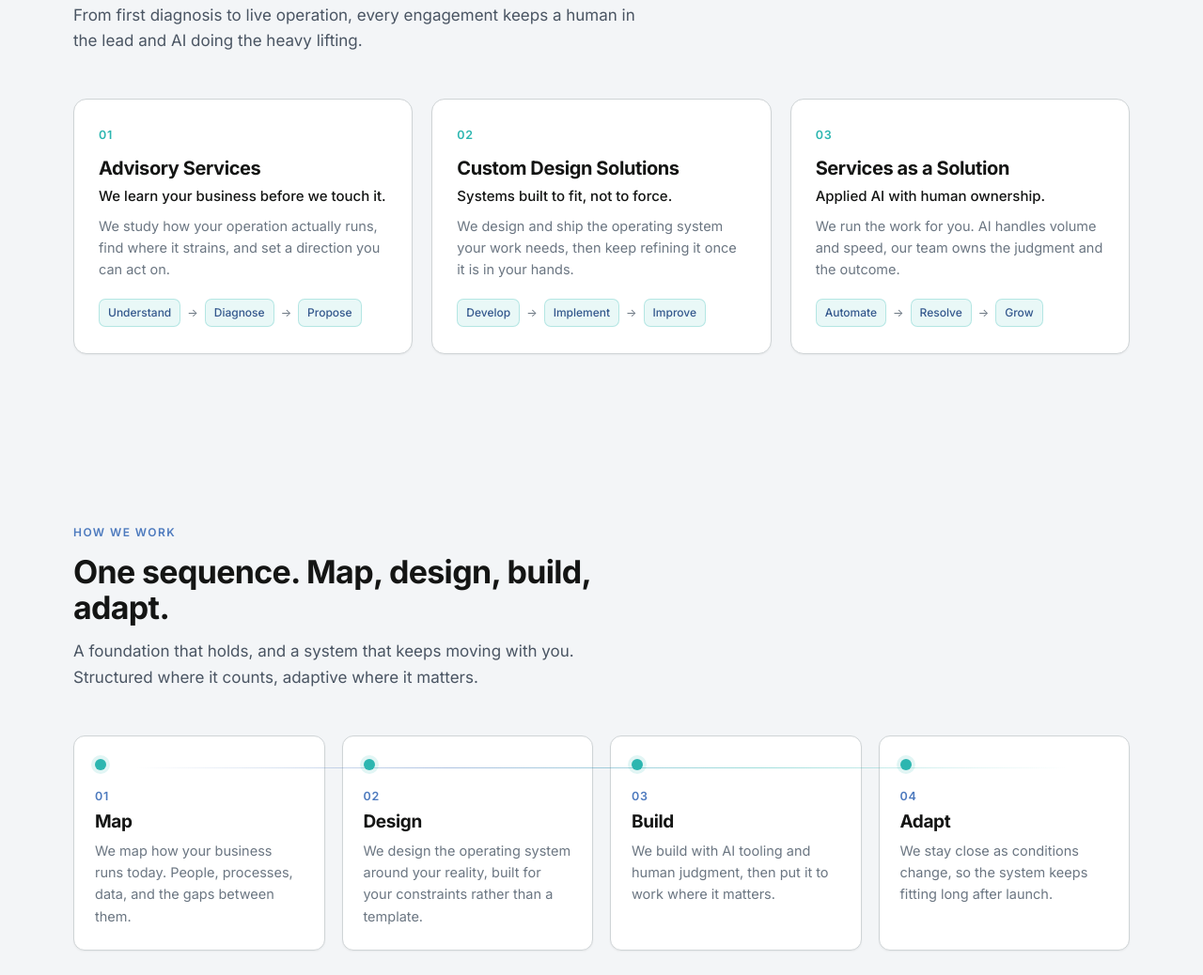
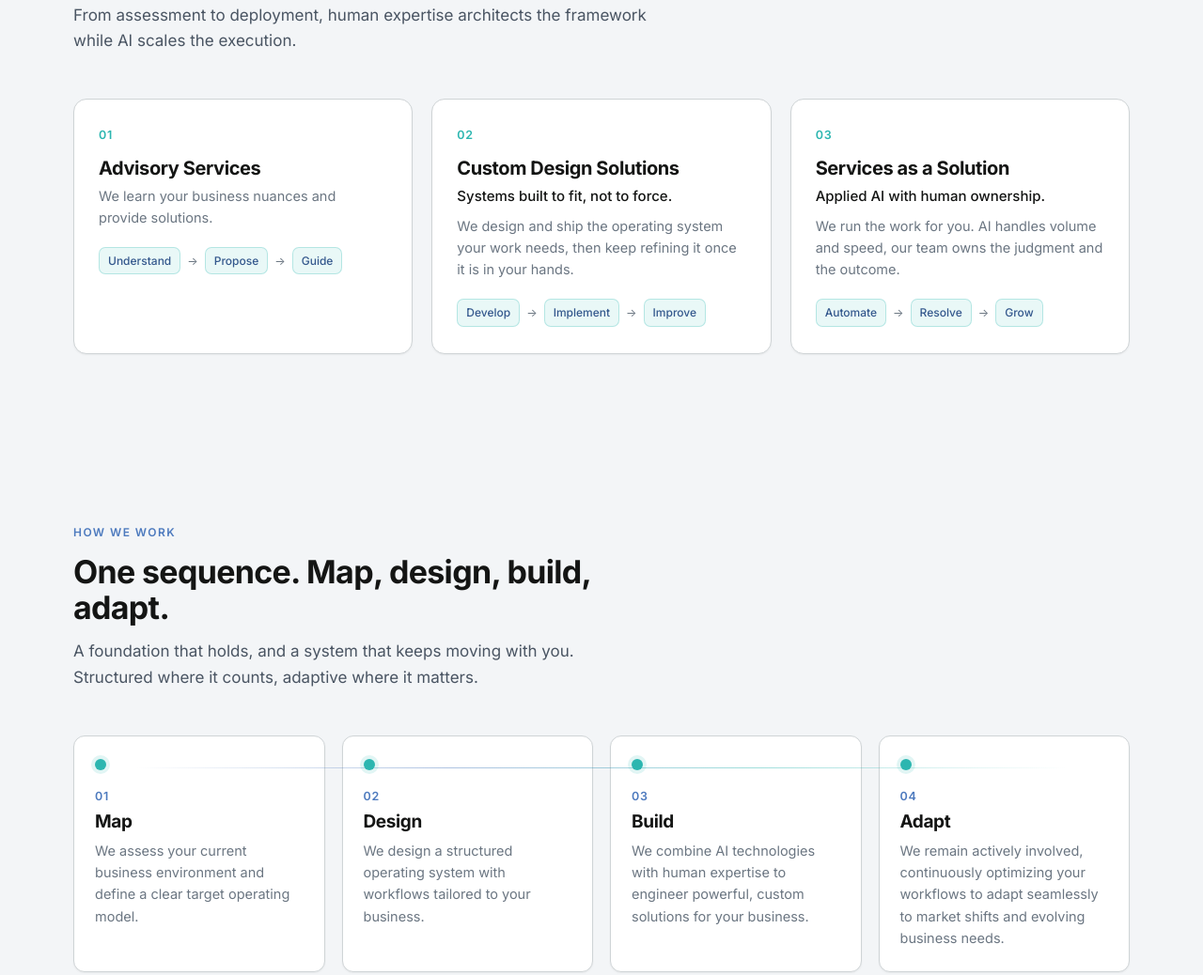
Before and after one commit to Damiratta/Centria-site, a plain HTML site: page index.html in a window 1280 px wide. Shown: the part 1093-2131 px from the top of the page at 94% size. Drawn offline with Linux system fonts and the light colour scheme.

Commit message:
Update index.html

```diff
--- a/index.html
+++ b/index.html
@@ -267,18 +267,18 @@
       <div class="section-head reveal">
         <span class="eyebrow">What we do</span>
         <h2>Three ways we build the system around you.</h2>
-        <p>From first diagnosis to live operation, every engagement keeps a human in the lead and AI doing the heavy lifting.</p>
+        <p>From assessment to deployment, human expertise architects the framework while AI scales the execution.</p>
       </div>
       <div class="services-grid">
         <article class="card reveal">
           <div class="num">01</div>
           <h3>Advisory Services</h3>
-          <p class="pitch">We learn your business before we touch it.</p>
-          <p class="desc">We study how your operation actually runs, find where it strains, and set a direction you can act on.</p>
+
+          <p class="desc">We learn your business nuances and provide solutions.</p>
           <div class="flow">
             <span class="step">Understand</span><span class="sep">&rarr;</span>
-            <span class="step">Diagnose</span><span class="sep">&rarr;</span>
-            <span class="step">Propose</span>
+            <span class="step">Propose</span><span class="sep">&rarr;</span>
+            <span class="step">Guide</span>
           </div>
         </article>
         <article class="card reveal">
@@ -319,22 +319,22 @@
         <div class="stage reveal">
           <div class="dot"></div><div class="idx">01</div>
           <h3>Map</h3>
-          <p>We map how your business runs today. People, processes, data, and the gaps between them.</p>
+          <p>We assess your current business environment and define a clear target operating model.</p>
         </div>
         <div class="stage reveal">
           <div class="dot"></div><div class="idx">02</div>
           <h3>Design</h3>
-          <p>We design the operating system around your reality, built for your constraints rather than a template.</p>
+          <p>We design a structured operating system with workflows tailored to your business.</p>
         </div>
         <div class="stage reveal">
           <div class="dot"></div><div class="idx">03</div>
           <h3>Build</h3>
-          <p>We build with AI tooling and human judgment, then put it to work where it matters.</p>
+          <p>We combine AI technologies with human expertise to engineer powerful, custom solutions for your business.</p>
         </div>
         <div class="stage reveal">
           <div class="dot"></div><div class="idx">04</div>
           <h3>Adapt</h3>
-          <p>We stay close as conditions change, so the system keeps fitting long after launch.</p>
+          <p>We remain actively involved, continuously optimizing your workflows to adapt seamlessly to market shifts and evolving business needs.</p>
         </div>
       </div>
     </div>
```
